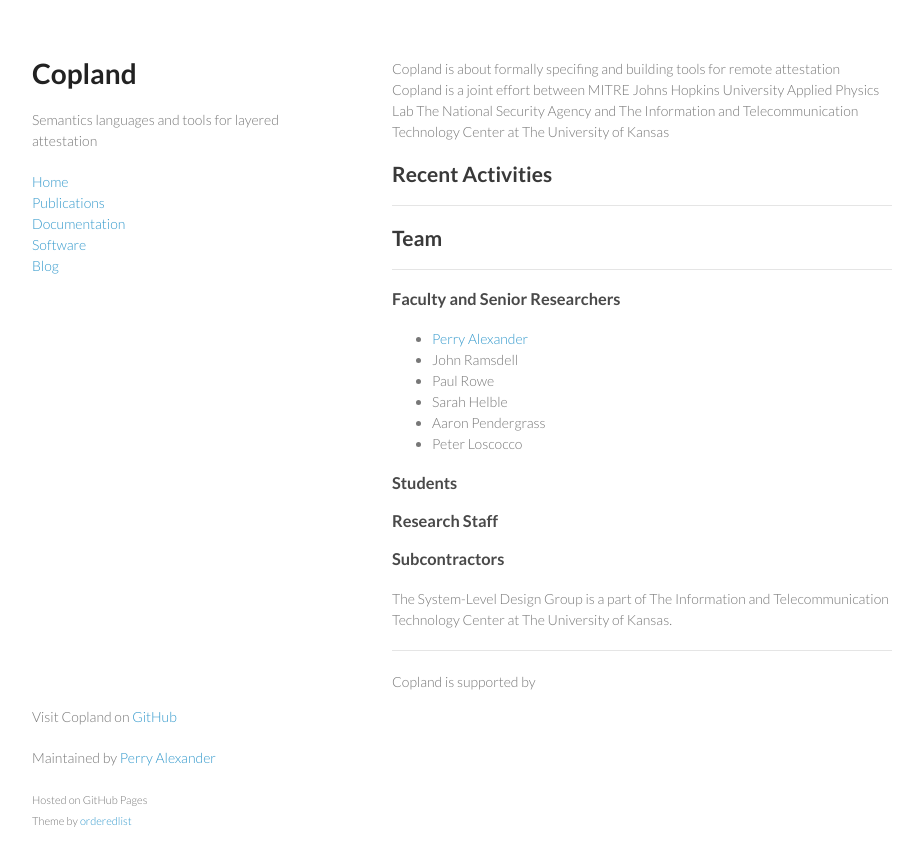
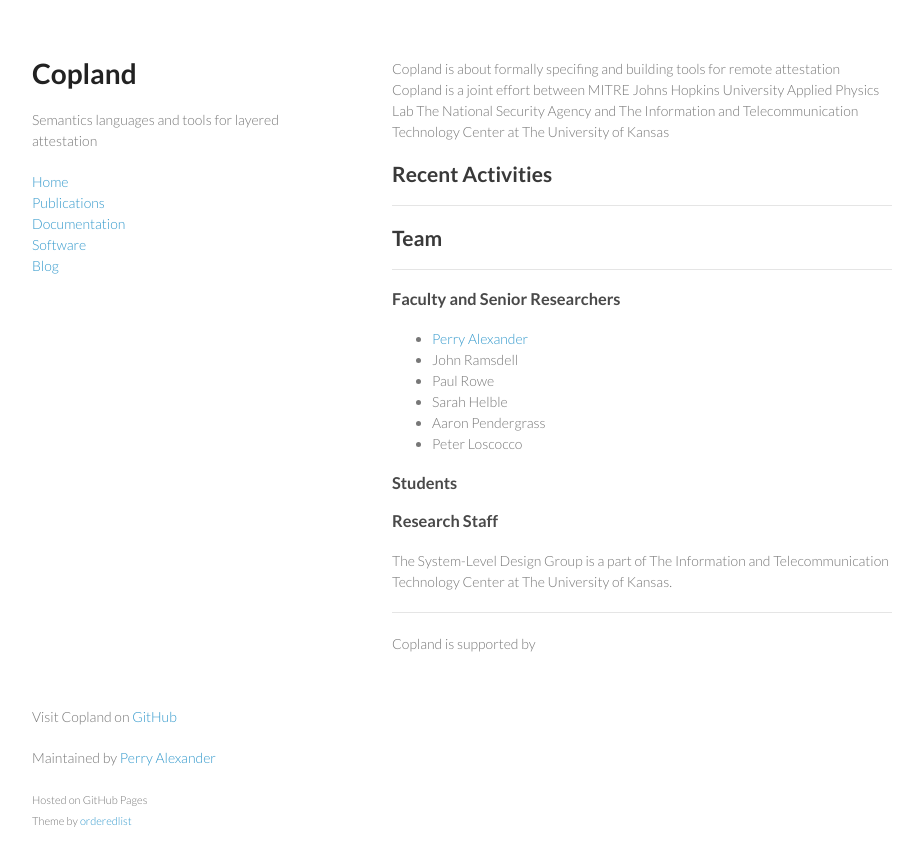
Before and after one commit to ku-sldg/copland, a Jekyll site: the page built from index.md, in a window 1280 px wide. Shown: the top 866 px of the page, without its empty margins (178-1101 px from the left). Built offline with Jekyll 4.4.1, drawn with Linux system fonts in a browser that asks for light colours.

Commit message:
removing subcontractors section

```diff
--- a/_includes/people.html
+++ b/_includes/people.html
@@ -43,20 +43,5 @@
 {% endfor %}
 </ul>
 
-### Subcontractors
-
-<ul>
-{% for person in site.data.people %}
-{% if person.role == "contractor" %}
-  {% if person.web == nil %}
-<li>{{ person.name }}</li>
-  {% else %}
-<li><a href="{{ person.web }}">{{ person.name }}</a></li>
-  {% endif %}
-{% else %}
-{% endif %}
-{% endfor %}
-</ul>
-
 The System-Level Design Group is a part of The Information and
 Telecommunication Technology Center at The University of Kansas.
```
